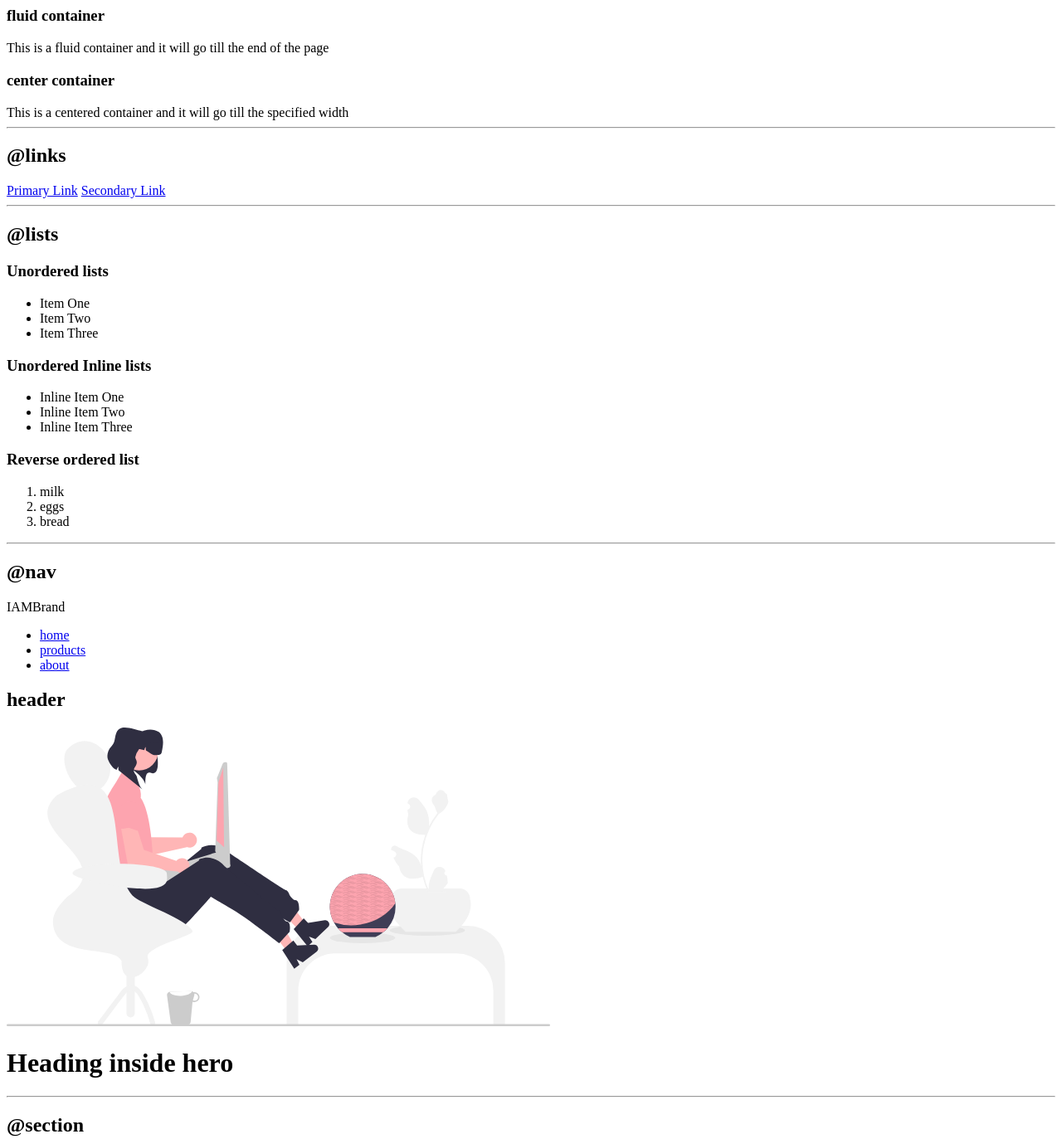
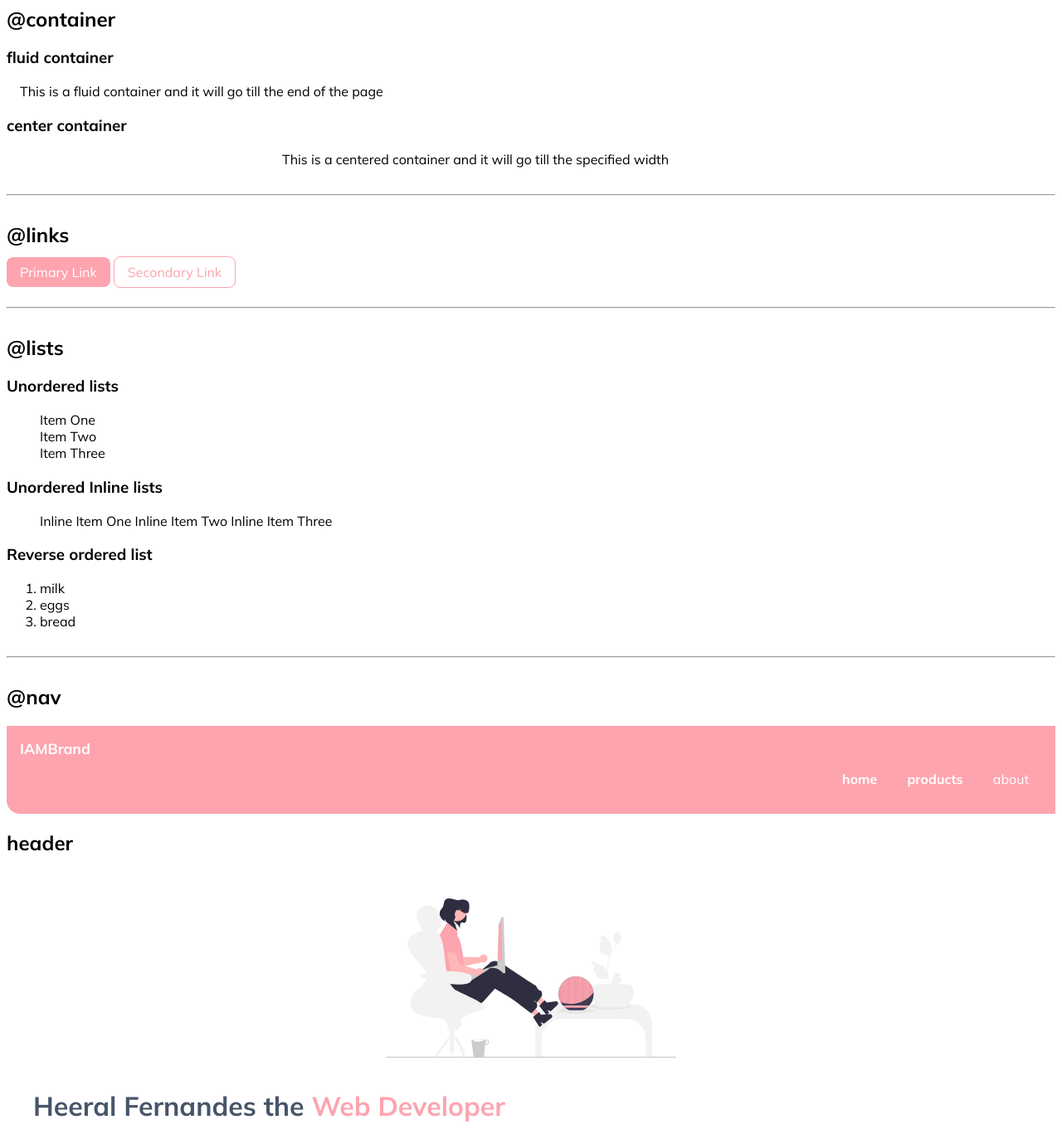
Before and after one commit to Heeral16/webapp-1, a plain HTML site: page index.html in a window 1280 px wide. Shown: the part 400-1773 px from the top of the page at 83% size. Drawn offline with Linux system fonts and the light colour scheme.

Commit message:
feat(web-page):added CSS file

```diff
--- a/index.html
+++ b/index.html
@@ -21,23 +21,23 @@
     <h2>@container</h2>
 
     <h3>fluid container</h3>
-    <div>This is a fluid container and it will go till the end of the page</div>
+    <div class = "container-fluid">This is a fluid container and it will go till the end of the page</div>
 
     <h3>center container</h3>
-    <div>This is a centered container and it will go till the specified width</div>
+    <div class = "container-centre">This is a centered container and it will go till the specified width</div>
 
     <hr >
 
 
     <h2>@links</h2>
-    <a href="/">Primary Link</a>
-    <a href="/">Secondary Link</a>
+    <a class = "link link-primary" href="/">Primary Link</a>
+    <a class = "link link-secondary" href="/">Secondary Link</a>
 
     <hr>
    <h2>@lists</h2>
 
    <h3>Unordered lists</h3>
-    <ul>
+    <ul class = "list-non-bullet" >
         <li>Item One</li>
         <li>Item Two</li>
         <li>Item Three</li>
@@ -48,11 +48,11 @@
 
     <h3>Unordered Inline lists</h3>
 
-    <ul>
+    <ul class = "list-non-bullet">
 
-        <li>Inline Item One</li>
-        <li>Inline Item Two</li>
-        <li>Inline Item Three</li>
+        <li class = "list-item-inline" >Inline Item One</li>
+        <li class = "list-item-inline">Inline Item Two</li>
+        <li class = "list-item-inline">Inline Item Three</li>
 
     </ul>
 
@@ -68,26 +68,26 @@
 
     <h2>@nav</h2>
 
-    <nav>
-        <div>IAMBrand</div>
-        <ul>
-            <li>
-                <a href="/">home</a>
+    <nav class = "navigation container">
+        <div class ="nav-brand">IAMBrand</div>
+        <ul class = "list-non-bullet nav-pills">
+            <li class = "list-item-inline">
+                <a class = "link link-active" href="/">home</a>
             </li>
-            <li>
-                <a href="/">products</a>
+            <li class = "list-item-inline">
+                <a class = "link link-active" href="/">products</a>
             </li>
-            <li>
-                <a href="/">about</a>
+            <li class = "list-item-inline">
+                <a class = "link" href="/">about</a>
             </li>
         </ul>
     </nav>
 
     <h2>header</h2>
 
-    <header>
-        <img src="images/hero.svg" />
-        <h1>Heading inside hero</h1>
+    <header class = "hero">
+        <img class = "hero-img" src="images/hero.svg" />
+        <h1 class = "hero-header">Heeral Fernandes the <span style ="color:var(--primary-color)">Web Developer</span> </h1>
     </header>
 
     <hr>
--- a/styles.css
+++ b/styles.css
@@ -0,0 +1,115 @@
+
+@import url('https://fonts.googleapis.com/css2?family=Mulish:wght@400;700&display=swap');
+
+
+body{
+    font-family: 'Mulish', sans-serif;
+}
+
+hr{
+    margin: 2rem 0rem;
+}
+
+:root{
+    --primary-color:#FDA4AF;
+    --dar-grey: #475569;
+
+}
+
+/**container**/
+.container{
+    padding:0rem 1rem;
+}
+
+/* container-fluid */
+
+.container-fluid{
+    padding-left: 1rem;
+    padding-right:1rem;
+
+}
+
+.container-centre{
+    max-width: 600px;
+    margin: auto;
+
+}
+
+/* links */
+
+.link{
+    text-decoration: none;
+    padding: 0.5rem 1rem;
+}
+
+.link-primary{
+    background-color:var(--primary-color);
+    border-radius: 0.5rem;
+    color: white
+}
+
+.link-secondary{
+    color:var(--primary-color);
+    border-radius: 0.5rem;
+    border: 1px solid var(--primary-color);
+}
+
+/* lists */
+
+.list-non-bullet{
+    list-style: none;
+}
+
+.list-item-inline{
+    display:inline;
+    padding: 0rem, 0.5rem;
+}
+/* navigation */
+
+.navigation{
+    background-color: var(--primary-color);
+    color: white;
+    padding:1rem;
+    border-bottom-left-radius: 1rem;
+
+}
+
+.nav-pills{
+    color:white;
+
+}
+
+.navigation .link{
+
+    color:white;
+
+}
+
+.navigation .nav-brand{
+    font-weight: bold;
+    font-size: 1.1rem;
+}
+
+.navigation .nav-pills{
+    text-align: right;
+}
+
+.navigation .link-active{
+    font-weight: bold;
+}
+
+.hero{
+    padding: 2rem;
+}
+
+.hero .hero-img{
+    max-width: 350px;
+    display : block;
+    margin:auto;
+
+}
+
+.hero .hero-header{
+    color: var(--dar-grey);
+    padding-top: 1rem;
+}
```
